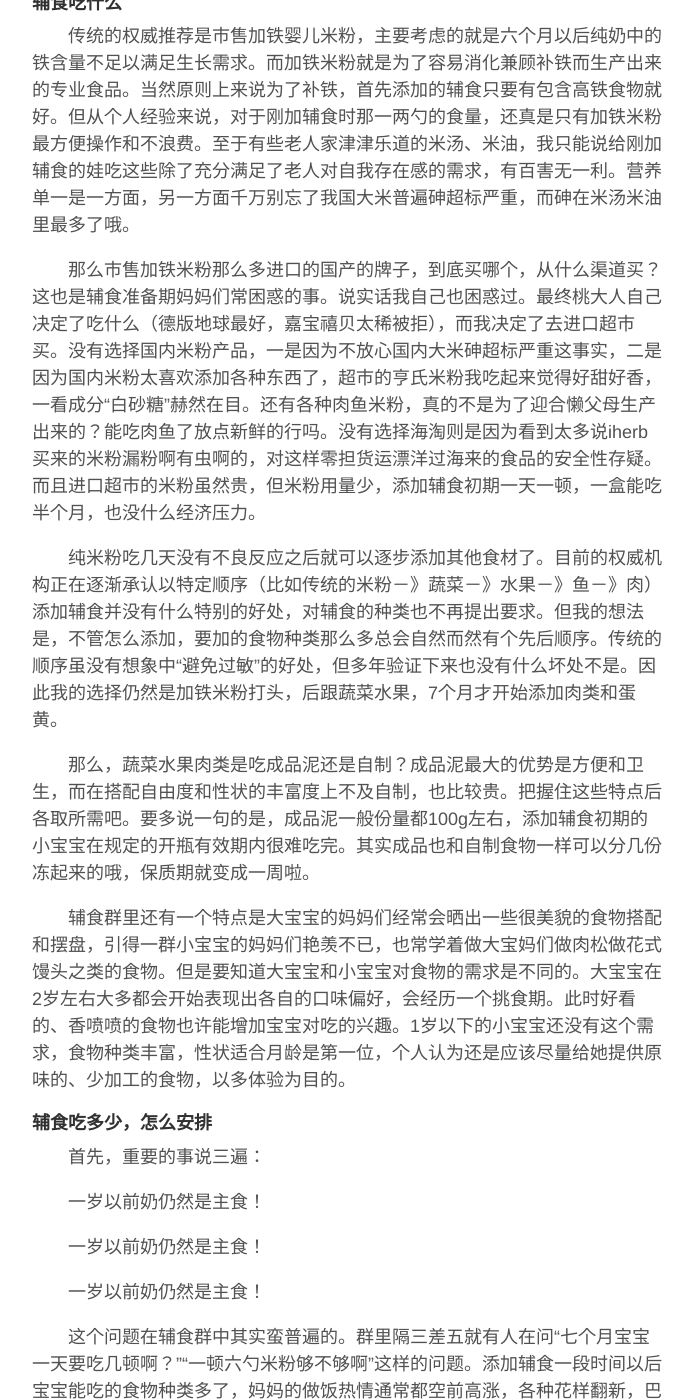
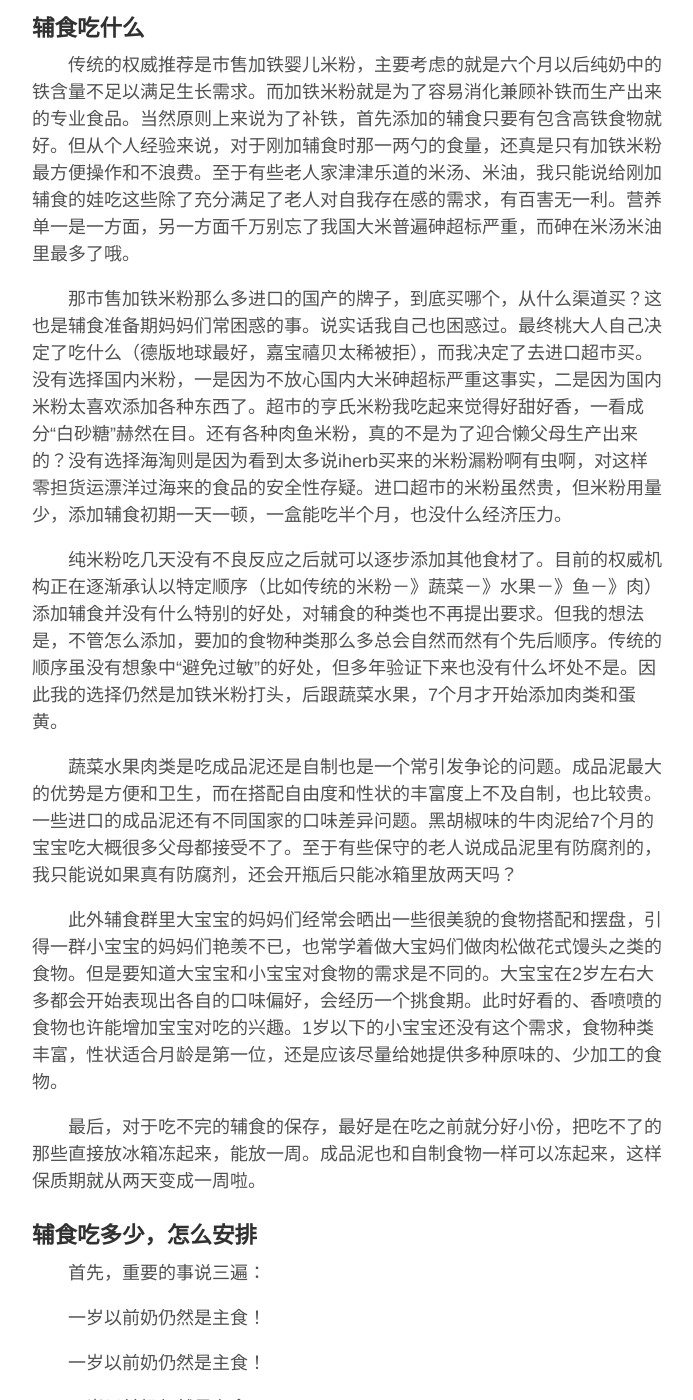
Before and after one commit to flickerlight/flickerlight.github.io, a Jekyll site: the page built from _posts/2016-02-04-first-solid-food.markdown, in a window 1280 px wide and 1400 px high, scrolled down 1067 px. Shown: the whole window, without its empty margins (293-986 px from the left). Built offline with Jekyll 4.4.1, drawn with Linux system fonts in a browser that asks for light colours; some of the changed text lies outside the part shown.

Commit message:
暂时完成

```diff
--- a/_posts/2016-02-04-first-solid-food.markdown
+++ b/_posts/2016-02-04-first-solid-food.markdown
@@ -22,20 +22,22 @@ categories: mothercare
 
 &emsp;&emsp;个人觉得以上第二条比较难把握，因为“强烈兴趣”有时候真说不清。看着你吃饭嗷嗷大叫，是对食物有兴趣还是在抗议你吃饭不理他？很多提前加辅食的家长的理由也常常是“她看我们吃很馋啊”。宝宝不会表达，她的行为的解读完全因人而异。还是其他三条再结合月龄比较容易操作。
 
-#### 辅食吃什么
+### 辅食吃什么
 
 &emsp;&emsp;传统的权威推荐是市售加铁婴儿米粉，主要考虑的就是六个月以后纯奶中的铁含量不足以满足生长需求。而加铁米粉就是为了容易消化兼顾补铁而生产出来的专业食品。当然原则上来说为了补铁，首先添加的辅食只要有包含高铁食物就好。但从个人经验来说，对于刚加辅食时那一两勺的食量，还真是只有加铁米粉最方便操作和不浪费。至于有些老人家津津乐道的米汤、米油，我只能说给刚加辅食的娃吃这些除了充分满足了老人对自我存在感的需求，有百害无一利。营养单一是一方面，另一方面千万别忘了我国大米普遍砷超标严重，而砷在米汤米油里最多了哦。
 
-&emsp;&emsp;那么市售加铁米粉那么多进口的国产的牌子，到底买哪个，从什么渠道买？这也是辅食准备期妈妈们常困惑的事。说实话我自己也困惑过。最终桃大人自己决定了吃什么（德版地球最好，嘉宝禧贝太稀被拒），而我决定了去进口超市买。没有选择国内米粉产品，一是因为不放心国内大米砷超标严重这事实，二是因为国内米粉太喜欢添加各种东西了，超市的亨氏米粉我吃起来觉得好甜好香，一看成分“白砂糖”赫然在目。还有各种肉鱼米粉，真的不是为了迎合懒父母生产出来的？能吃肉鱼了放点新鲜的行吗。没有选择海淘则是因为看到太多说iherb买来的米粉漏粉啊有虫啊的，对这样零担货运漂洋过海来的食品的安全性存疑。而且进口超市的米粉虽然贵，但米粉用量少，添加辅食初期一天一顿，一盒能吃半个月，也没什么经济压力。
+&emsp;&emsp;那市售加铁米粉那么多进口的国产的牌子，到底买哪个，从什么渠道买？这也是辅食准备期妈妈们常困惑的事。说实话我自己也困惑过。最终桃大人自己决定了吃什么（德版地球最好，嘉宝禧贝太稀被拒），而我决定了去进口超市买。没有选择国内米粉，一是因为不放心国内大米砷超标严重这事实，二是因为国内米粉太喜欢添加各种东西了。超市的亨氏米粉我吃起来觉得好甜好香，一看成分“白砂糖”赫然在目。还有各种肉鱼米粉，真的不是为了迎合懒父母生产出来的？没有选择海淘则是因为看到太多说iherb买来的米粉漏粉啊有虫啊，对这样零担货运漂洋过海来的食品的安全性存疑。进口超市的米粉虽然贵，但米粉用量少，添加辅食初期一天一顿，一盒能吃半个月，也没什么经济压力。
 
 &emsp;&emsp;纯米粉吃几天没有不良反应之后就可以逐步添加其他食材了。目前的权威机构正在逐渐承认以特定顺序（比如传统的米粉－》蔬菜－》水果－》鱼－》肉）添加辅食并没有什么特别的好处，对辅食的种类也不再提出要求。但我的想法是，不管怎么添加，要加的食物种类那么多总会自然而然有个先后顺序。传统的顺序虽没有想象中“避免过敏”的好处，但多年验证下来也没有什么坏处不是。因此我的选择仍然是加铁米粉打头，后跟蔬菜水果，7个月才开始添加肉类和蛋黄。
 
-&emsp;&emsp;那么，蔬菜水果肉类是吃成品泥还是自制？成品泥最大的优势是方便和卫生，而在搭配自由度和性状的丰富度上不及自制，也比较贵。把握住这些特点后各取所需吧。要多说一句的是，成品泥一般份量都100g左右，添加辅食初期的小宝宝在规定的开瓶有效期内很难吃完。其实成品也和自制食物一样可以分几份冻起来的哦，保质期就变成一周啦。
+&emsp;&emsp;蔬菜水果肉类是吃成品泥还是自制也是一个常引发争论的问题。成品泥最大的优势是方便和卫生，而在搭配自由度和性状的丰富度上不及自制，也比较贵。一些进口的成品泥还有不同国家的口味差异问题。黑胡椒味的牛肉泥给7个月的宝宝吃大概很多父母都接受不了。至于有些保守的老人说成品泥里有防腐剂的，我只能说如果真有防腐剂，还会开瓶后只能冰箱里放两天吗？
 
-&emsp;&emsp;辅食群里还有一个特点是大宝宝的妈妈们经常会晒出一些很美貌的食物搭配和摆盘，引得一群小宝宝的妈妈们艳羡不已，也常学着做大宝妈们做肉松做花式馒头之类的食物。但是要知道大宝宝和小宝宝对食物的需求是不同的。大宝宝在2岁左右大多都会开始表现出各自的口味偏好，会经历一个挑食期。此时好看的、香喷喷的食物也许能增加宝宝对吃的兴趣。1岁以下的小宝宝还没有这个需求，食物种类丰富，性状适合月龄是第一位，个人认为还是应该尽量给她提供原味的、少加工的食物，以多体验为目的。
+&emsp;&emsp;此外辅食群里大宝宝的妈妈们经常会晒出一些很美貌的食物搭配和摆盘，引得一群小宝宝的妈妈们艳羡不已，也常学着做大宝妈们做肉松做花式馒头之类的食物。但是要知道大宝宝和小宝宝对食物的需求是不同的。大宝宝在2岁左右大多都会开始表现出各自的口味偏好，会经历一个挑食期。此时好看的、香喷喷的食物也许能增加宝宝对吃的兴趣。1岁以下的小宝宝还没有这个需求，食物种类丰富，性状适合月龄是第一位，还是应该尽量给她提供多种原味的、少加工的食物。
+
+&emsp;&emsp;最后，对于吃不完的辅食的保存，最好是在吃之前就分好小份，把吃不了的那些直接放冰箱冻起来，能放一周。成品泥也和自制食物一样可以冻起来，这样保质期就从两天变成一周啦。
 
 
-#### 辅食吃多少，怎么安排
+### 辅食吃多少，怎么安排
 
 &emsp;&emsp;首先，重要的事说三遍：
 
@@ -49,7 +51,7 @@ categories: mothercare
 
 &emsp;&emsp;群里还时不时有人引用国内某神的”辅食中碳水化合物要占一半以上”的说法，认为辅食中米粉、粥、面条要占一半以上。也有一些科普文章驳斥该论点，认为是“来自碳水化合物的能量要占总能量的一半”。我认为后一种观点是对的，但是要注意的是，作为论据的各个国家的营养标准都是针对1岁以上的幼儿而非刚刚添加辅食的婴儿的。对幼儿来说辅食已然升级成主食，奶则降为辅助了。她们的营养标准是不能生搬硬套在婴儿身上的。对于1岁以前的婴儿，请再读一遍本节开始的那句话：一岁以前奶仍然是主食！
 
-&emsp;&emsp;还有一点点各类科普文章很少提到，是我从桃大人和几个朋友家宝宝的经历总结出来的。加辅食一段时间之后，宝宝逐渐开始明白辅食也能吃饱，有可能进入一个更愿意吃辅食不那么愿意吃奶的阶段。但此时她对固体食物的吸收效率其实并没有很大的提高。如果家长错误的认为”不吃奶就不吃吧，多吃辅食也行“而放任她不吃奶，就可能会造成体重增长停滞甚至下降。桃大人就是个典型的例子。她没加辅食之前每天奶量800多ml，刚加辅食时奶量没有任何减少，增重迅速，体重曲线从72%冲到83%。但在8个月加入第二顿辅食以后，她就进入了不愿意吃奶的状态，奶量降到每天不足500ml。虽然相应的增加了辅食量，可结果还是一个多月没有长体重，体重曲线掉到60%，下巴都瘦出尖来了。我们只能调整喂食顺序为饿了先给奶再给辅食，尽量保证全天奶喝够600ml，这才恢复了正常增重。在这过程中也从之前纯奶时期形成的一天四顿的喂食模式切换到了三顿大餐加若干加餐的模式。我之前还在发愁四顿模式怎么顺利切换到三顿模式呢，现在想来有点杞人忧天的感觉。尊重宝宝自己的节奏，改变常常是自然而然的。
+&emsp;&emsp;还有一点各类科普文章很少提到，是我从桃大人和几个朋友家宝宝的经历总结出来的。加辅食一段时间之后，宝宝逐渐开始明白辅食也能吃饱，有可能进入一个更愿意吃辅食不那么愿意吃奶的阶段。但此时她对固体食物的吸收效率其实并没有很大的提高。如果家长错误的认为”不吃奶就不吃吧，多吃辅食也行“而放任她不吃奶，就可能会造成体重增长停滞甚至下降。桃大人就是个典型的例子。她没加辅食之前每天奶量800多ml，刚加辅食时奶量没有任何减少，增重迅速，体重曲线从72%冲到83%。但在8个月加入第二顿辅食以后，她就进入了不愿意吃奶的状态，奶量降到每天不足500ml。虽然相应的增加了辅食量，可结果还是一个多月没有长体重，体重曲线掉到60%，下巴都瘦出尖来了。我们只能调整喂食顺序为饿了先给奶再给辅食，尽量保证全天奶喝够600ml，这才恢复了正常增重。在这过程中也从之前纯奶时期形成的一天四顿的喂食模式切换到了三顿大餐加若干加餐的模式。我之前还在发愁四顿模式怎么顺利切换到三顿模式呢，现在想来有点杞人忧天的感觉。尊重宝宝自己的节奏，改变常常是自然而然的。
 
 &emsp;&emsp;附上桃大人10个月时一天中辅食和奶的典型安排，供相近月龄的宝宝参考（具体食量因宝宝而异）：
 
@@ -67,12 +69,12 @@ categories: mothercare
 
 #### 辅食怎么吃
 
-&emsp;&emsp;BLW（Baby Led Weaning）这个名词对很多新晋父母来说不算新鲜了，中文大意是“宝宝自己做主引导的辅食添加”。关键点是从一开始就给宝宝相对大块的食物让她自己吃，目前主要英国比较流行。与之相对的传统方式则主要是喂食和手指食物相结合，同时辅食性状从泥状到粗颗粒到小块状到正常食物慢慢过渡。
+&emsp;&emsp;BLW（Baby Led Weaning）这个名词对很多父母来说不算新鲜了，中文大意是“宝宝自己做主引导的辅食添加”。关键点是从一开始就给宝宝相对大块的食物让她自己吃，目前主要英国比较流行。与之相对的传统方式则主要是喂食和手指食物相结合，同时辅食性状从泥状到粗颗粒到小块状到正常食物慢慢过渡。
 &emsp;&emsp;关于BLW和传统喂食到底选哪种的问题，我完全赞成夏天的陈小舒的意见。BLW看起来很美很新潮，但它标榜的一些优点其实传统喂食也有，支撑它的一些研究规模很小结论存疑，而且还有可能因为刚开始时宝宝的眼手嘴协调能力有限而导致摄入营养不够。
 
 &emsp;&emsp;桃大人目前刚满十个月，还是以喂食为主，在她快吃饱的时候我会给她boon的弯头小勺子教她自己舀食物往嘴里送。平时也会给她一些手指食物当小零食，泡芙啦切成合适大小的水果啦，她也吃得不错。宝宝学习吃饭也是有自己的步调的，家长不要太心急。
 
-#### 辅食工具需要哪些
+### 辅食工具需要哪些
 
 本节完全个人喜好，仅供参考。＋号越多表示我觉得越有用，－号越多表示我觉得越没必要。
 
```
Also changed, not shown: other parts of _posts/2016-02-04-first-solid-food.markdown (+2 -2 lines).
